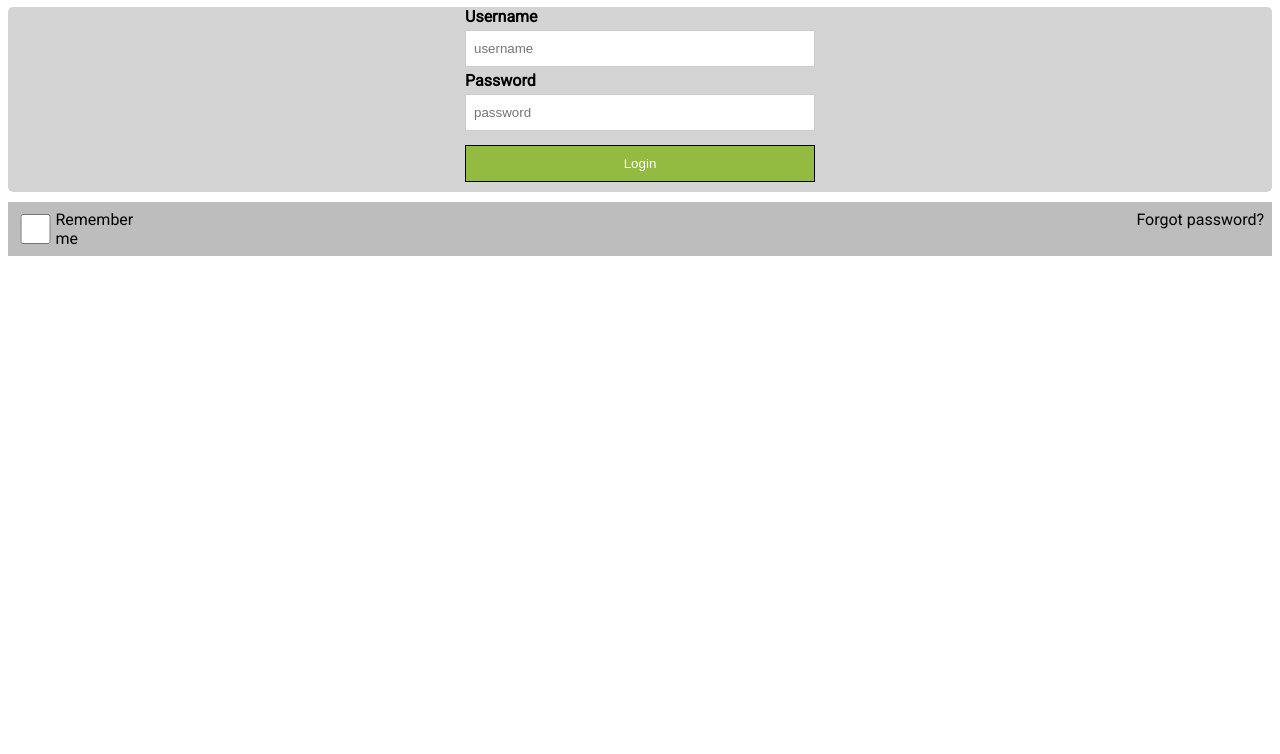
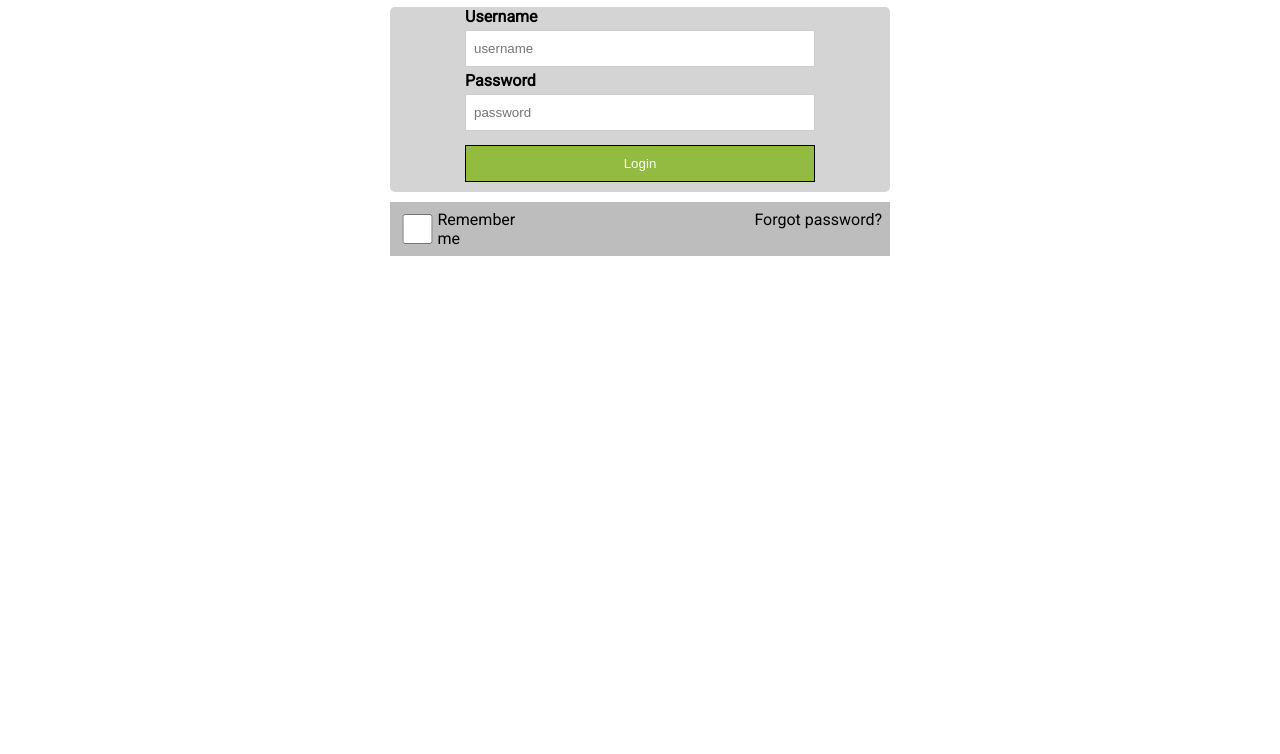
Before and after one commit to arthuralvesdev/studyhtmlform, a plain HTML site: page index.html in a window 1280 px wide. Shown: the part 75-829 px from the top of the page. After the commit the page ends 800 px from the top, so only its background shows below. Drawn offline with Linux system fonts and the light colour scheme.

Commit message:
updated the width and centralized content

```diff
--- a/style.css
+++ b/style.css
@@ -1,7 +1,8 @@
 body {
     font-family: 'Roboto', sans-serif;
     justify-content: center;
-    height: 100vh;
+    width: 500px;
+    margin: auto;
 }
 
 main {
```
